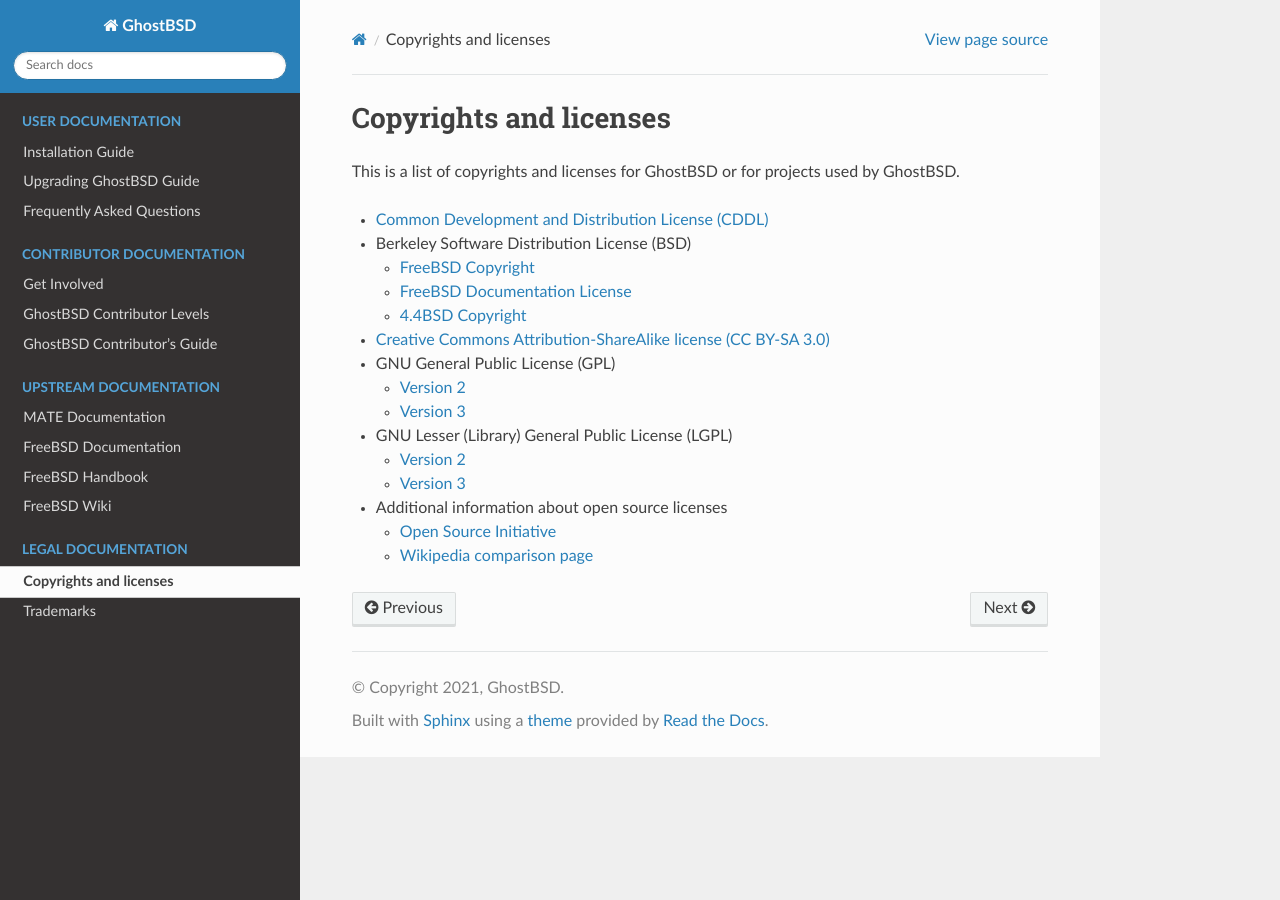
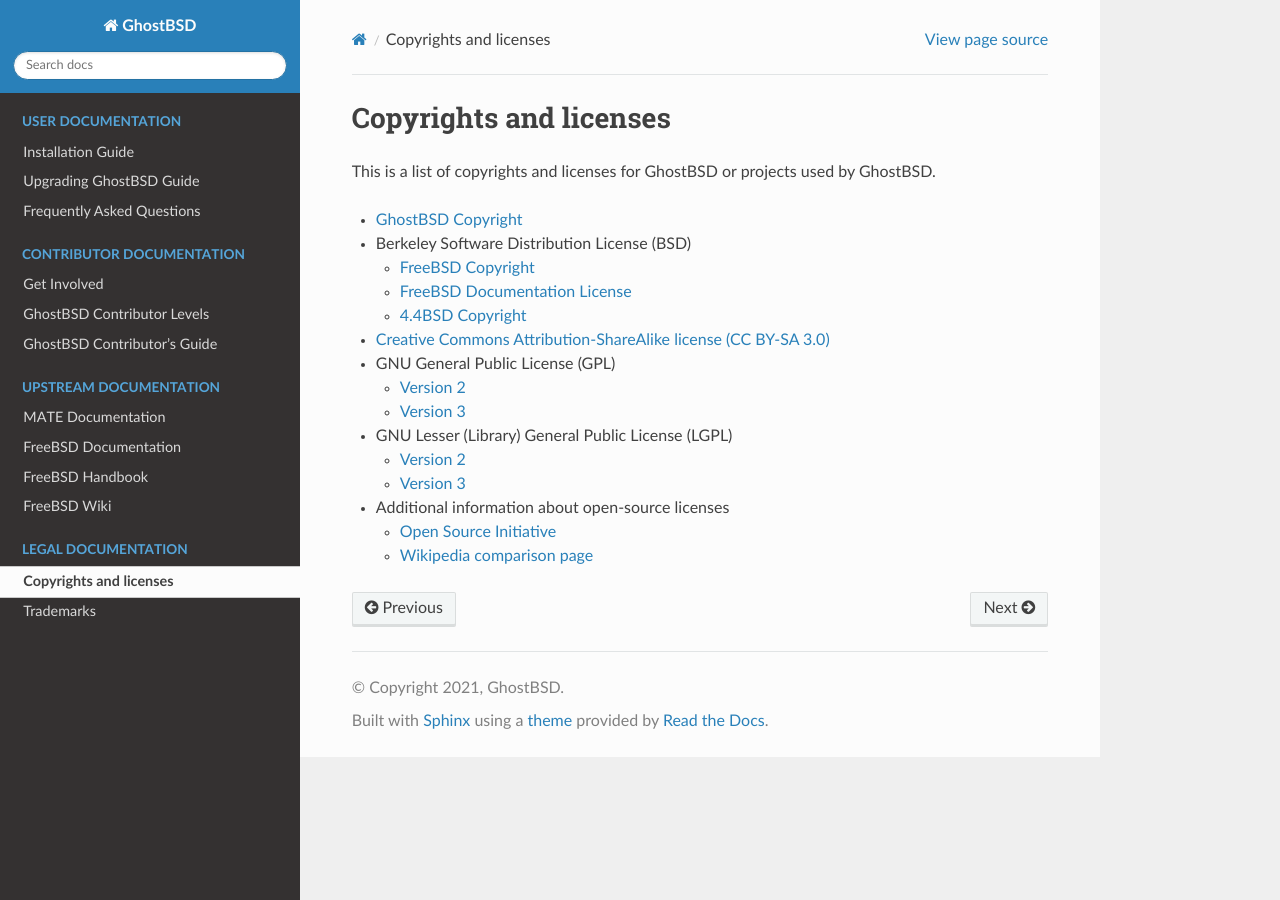
Before and after one commit to ghostbsd/documentation, a Sphinx documentation site: the page built from source/legal/license.md, in a window 1280 px wide. Built offline with Sphinx 7.4.7 and the Read the Docs theme 2.0.0, drawn with Linux system fonts in a browser that asks for light colours.

Commit message:
Update license.md

```diff
--- a/source/legal/license.md
+++ b/source/legal/license.md
@@ -1,9 +1,9 @@
 Copyrights and licenses
 =======================
 
-This is a list of copyrights and licenses for GhostBSD or for projects used by GhostBSD.
+This is a list of copyrights and licenses for GhostBSD or projects used by GhostBSD.
 
-- <a target="_blank" href="https://opensource.org/licenses/CDDL-1.0">Common Development and Distribution License (CDDL)</a>
+- [GhostBSD Copyright](https://www.ghostbsd.org/about/license)
 
 - Berkeley Software Distribution License (BSD)
     - <a target="_blank" href="https://www.freebsd.org/copyright/freebsd-license/">FreeBSD Copyright</a>
@@ -20,6 +20,6 @@
     - <a target="_blank" href="https://www.gnu.org/licenses/old-licenses/lgpl-2.0.html">Version 2</a>
     - <a target="_blank" href="https://www.gnu.org/licenses/lgpl-3.0.html">Version 3</a>
 
-- Additional information about open source licenses
+- Additional information about open-source licenses
     - <a target="_blank" href="https://opensource.org/licenses/alphabetical">Open Source Initiative</a>
     - <a target="_blank" href="https://en.wikipedia.org/wiki/Comparison_of_free_and_open-source_software_licenses">Wikipedia comparison page</a>
```
